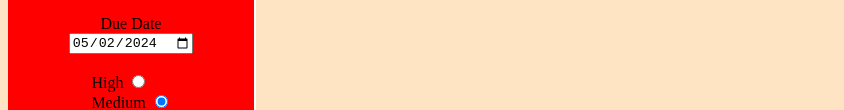
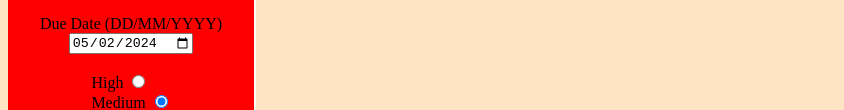
Before and after one commit to SergioNR/TOP-todoList, a website built with webpack: page dist/index.html in a window 1280 px wide. Shown: the part 304-414 px from the top of the page, without its empty margins (0-844 px from the left). Built offline with nearby package versions, Linux system fonts and the light colour scheme.

Commit message:
ADD format clarification in dueDate input

```diff
--- a/dist/index.html
+++ b/dist/index.html
@@ -35,7 +35,7 @@
           <textarea name="newTodoDescription" id="newTodoDescription"></textarea>
           <br>
 
-          <label for="newTodoDueDate">Due Date</label>
+          <label for="newTodoDueDate">Due Date (DD/MM/YYYY)</label>
           <input type="date" name="newTodoDueDate" id="newTodoDueDate" required placeholder="input please" value="2024-05-02">
 
           <br>
```
